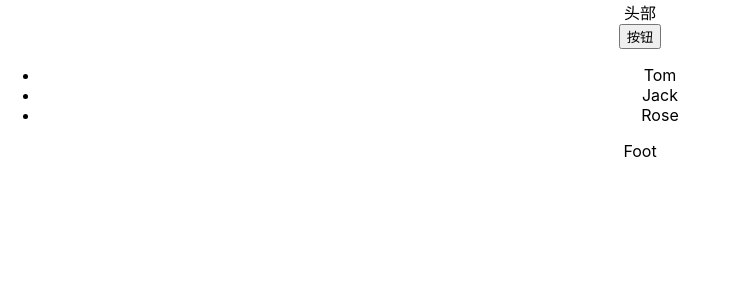
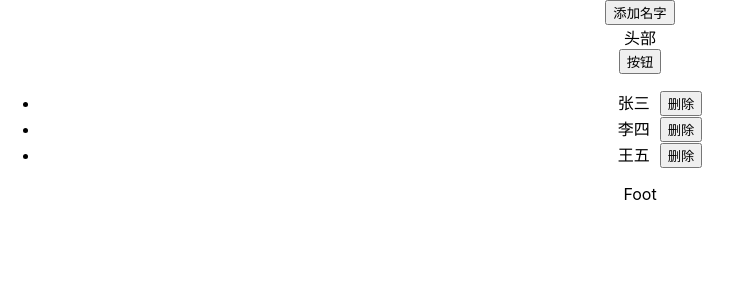
Before and after one commit to Deathlotuspenta/MyStudyReactByChatGPT, a React (Create React App) app: page / in a window 1280 px wide. Both pictures are taken after a click on the button "按钮". Shown: the top 300 px of the page, without its empty margins (0-742 px from the left). Built offline with nearby package versions, Linux system fonts and the light colour scheme.

Commit message:
day2 学会添加删除数组

```diff
--- a/src/App.js
+++ /dev/null
@@ -1,28 +0,0 @@
-import './App.css';
-import Header from './components/Header.tsx';
-import List from './components/List.tsx';
-import Foot from './components/Foot.tsx';
-import { useState } from 'react';
-
-
-function App() {
-  const [showList,setShowList] = useState(false);
-
-
-function changeIsHidden() {
-  // react中状态更新不是立刻生效的，是异步的
-  // 所以不能通过showList的值来更新showList setShowList(!showList) 这样写是错误的 如果连续调用两次 则结果会出错
-  // 推荐使用函数式的写法 如果不依赖旧值可以直接写成setShowList(true or false) 如果依赖旧值则写成setShowList(prev => !prev)
-  setShowList(prev => !prev);
-}
-
-  return (
-    <div className="App">
-      <Header showList={showList} changeIsHidden={changeIsHidden} />
-      {showList && <List />}
-      <Foot />
-    </div>
-  );
-}
-
-export default App;
--- /dev/null
+++ b/src/App.tsx
@@ -0,0 +1,44 @@
+import './App.css';
+import Header from './components/Header.tsx';
+import List from './components/List.tsx';
+import Foot from './components/Foot.tsx';
+import { useState } from 'react';
+
+
+function App() {
+  const [showList, setShowList] = useState(false);
+  const [nameList, setNameList] = useState([{ id: 1, name: '张三' }, { id: 2, name: '李四' }, { id: 3, name: '王五' }]);
+
+
+  function changeIsHidden() {
+    // react中状态更新不是立刻生效的，是异步的
+    // 所以不能通过showList的值来更新showList setShowList(!showList) 这样写是错误的 如果连续调用两次 则结果会出错
+    // 推荐使用函数式的写法 如果不依赖旧值可以直接写成setShowList(true or false) 如果依赖旧值则写成setShowList(prev => !prev)
+    setShowList(prev => !prev);
+  }
+
+
+  function addName(id: number, name: string) {
+    setNameList(prev => [...prev, {id,name}]);
+  }
+
+  function removeName(id: number) {
+    setNameList(prev => prev.filter(name => name.id !== id));
+  }
+
+
+  return (
+    <div className="App">
+
+      <div className='addNameButton'>
+        <button onClick={() => addName(nameList.length + 1, '赵六')}>添加名字</button>
+      </div>
+
+      <Header showList={showList} changeIsHidden={changeIsHidden} />
+      {showList && <List nameList={nameList} removeName={removeName} />}
+      <Foot />
+    </div>
+  );
+}
+
+export default App;
--- a/src/components/List.tsx
+++ b/src/components/List.tsx
@@ -1,14 +1,19 @@
 import React, { useState } from "react"
-const userNameList = ["Tom", "Jack", "Rose"]
 
-const List: React.FC = () => {
+
+const List: React.FC<{nameList: {id:number,name:string}[],removeName: (id: number) => void}> = ({nameList, removeName}) => {
 
     return (
         <div>
             {/* <button onClick={()=> setIsHidden(!isHidden)}>是否显示</button>     */}
             <ul>
-                {userNameList.map(username => (
-                    <li key={username}>{username}</li>
+                {nameList.map(name => (
+                    <li key={name.id}>
+                        {name.name}
+                        <button style={{marginLeft: '10px'}} onClick={() => {
+                            removeName(name.id)
+                        }}>删除</button>
+                    </li>
                 ))}
             </ul>
 
--- a/src/index.js
+++ b/src/index.js
@@ -1,7 +1,7 @@
 import React from 'react';
 import ReactDOM from 'react-dom/client';
 import './index.css';
-import App from './App';
+import App from './App.tsx';
 import reportWebVitals from './reportWebVitals';
 
 const root = ReactDOM.createRoot(document.getElementById('root'));
```
